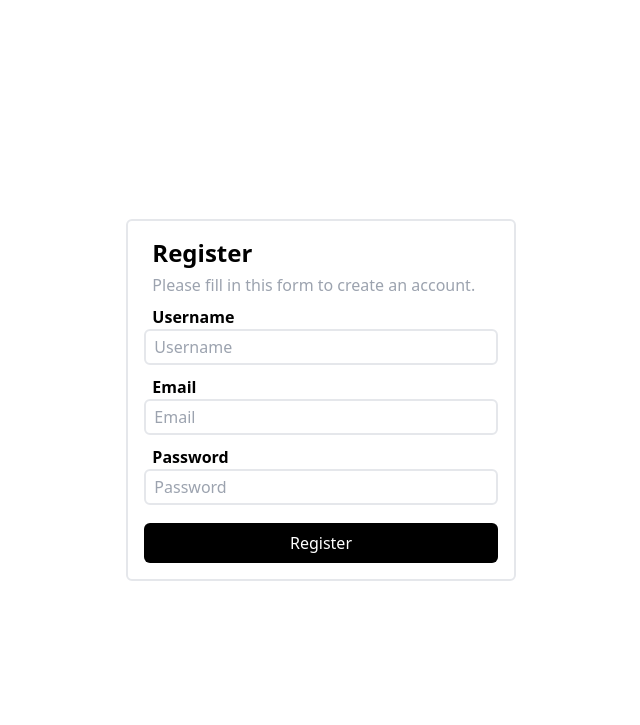
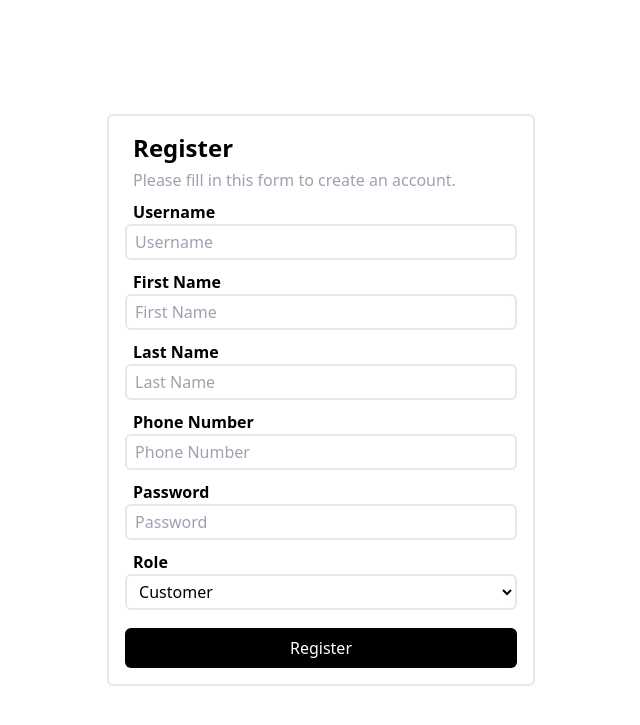
Before and after one commit to Nicoletapa/Rombooking-system-, a PHP site: page /register.php in a window 1280 px wide. Shown: the top 725 px of the page, without its empty margins (319-959 px from the left). Run offline with PHP 8.4, Linux system fonts and the light colour scheme; some libraries are stand-ins or nearby versions.

```diff
--- a/config.php
+++ b/config.php
@@ -2,7 +2,7 @@
 $host = 'localhost';
 $user = 'root'; // Default user for XAMPP
 $password = ''; // Leave it blank by default in XAMPP
-$db_name = 'test';
+$db_name = 'Gang';
 
 $conn = mysqli_connect($host, $user, $password, $db_name);
 
--- a/register.php
+++ b/register.php
@@ -1,22 +1,29 @@
 <?php
+ini_set('display_errors', 1);
+ini_set('display_startup_errors', 1);
+error_reporting(E_ALL);
+
 include('config.php');
-
 
 if ($_SERVER['REQUEST_METHOD'] == 'POST') {
     $username = mysqli_real_escape_string($conn, $_POST['username']);
-    $email = mysqli_real_escape_string($conn, $_POST['email']);
+    $firstname = mysqli_real_escape_string($conn, $_POST['firstname']);
+    $lastname = mysqli_real_escape_string($conn, $_POST['lastname']);
+    $phone = mysqli_real_escape_string($conn, $_POST['phone']);
     $password = mysqli_real_escape_string($conn, $_POST['password']);
     $hashed_password = password_hash($password, PASSWORD_BCRYPT);
+    $rolle_id = mysqli_real_escape_string($conn, $_POST['role']); // Assuming this is passed from the form
 
     // Check if the user already exists
-    $check_user = "SELECT * FROM users WHERE email='$email' OR username='$username'";
+    $check_user = "SELECT * FROM Bruker WHERE UserName='$username'";
     $result = mysqli_query($conn, $check_user);
 
     if (mysqli_num_rows($result) > 0) {
         echo "User already exists!";
     } else {
         // Insert new user
-        $query = "INSERT INTO users (username, email, password) VALUES ('$username', '$email', '$hashed_password')";
+        $query = "INSERT INTO Bruker (UserName, Navn, Etternavn, TlfNr, Password, RolleID)
+                  VALUES ('$username', '$firstname', '$lastname', '$phone', '$hashed_password', '$rolle_id')";
         if (mysqli_query($conn, $query)) {
             echo "Registration successful! <a href='login.php'>Login here</a>";
         } else {
@@ -29,7 +36,7 @@ if ($_SERVER['REQUEST_METHOD'] == 'POST') {
 <head>
     <meta charset="UTF-8" />
     <meta name="viewport" content="width=device-width, initial-scale=1.0" />
-    <title>Document</title>
+    <title>Register</title>
     <script src="https://cdn.tailwindcss.com"></script>
 </head>
 <div class="flex h-screen justify-center items-center">
@@ -42,8 +49,18 @@ if ($_SERVER['REQUEST_METHOD'] == 'POST') {
                 style="background-color: inherit; width: 100%; margin-bottom: 10px;"
                 class="border-2 rounded-md px-2 py-1"><br>
 
-            <label for="email" class="px-2 mb-2 font-semibold">Email</label>
-            <input type="email" id="email" name="email" placeholder="Email" required
+            <label for="firstname" class="px-2 mb-2 font-semibold">First Name</label>
+            <input type="text" id="firstname" name="firstname" placeholder="First Name" required
+                style="background-color: inherit; width: 100%; margin-bottom: 10px;"
+                class="border-2 rounded-md px-2 py-1"><br>
+
+            <label for="lastname" class="px-2 mb-2 font-semibold">Last Name</label>
+            <input type="text" id="lastname" name="lastname" placeholder="Last Name" required
+                style="background-color: inherit; width: 100%; margin-bottom: 10px;"
+                class="border-2 rounded-md px-2 py-1"><br>
+
+            <label for="phone" class="px-2 mb-2 font-semibold">Phone Number</label>
+            <input type="text" id="phone" name="phone" placeholder="Phone Number" required
                 style="background-color: inherit; width: 100%; margin-bottom: 10px;"
                 class="border-2 rounded-md px-2 py-1"><br>
 
@@ -51,6 +68,14 @@ if ($_SERVER['REQUEST_METHOD'] == 'POST') {
             <input type="password" id="password" name="password" placeholder="Password" required
                 style="background-color: inherit; width: 100%; margin-bottom: 10px;"
                 class="border-2 rounded-md px-2 py-1"><br>
+
+            <label for="role" class="px-2 mb-2 font-semibold">Role</label>
+            <select id="role" name="role" required style="background-color: inherit; width: 100%; margin-bottom: 10px;"
+                class="border-2 rounded-md px-2 py-1">
+                <option value="1">Customer</option>
+                <option value="2">Admin</option>
+            </select><br>
+
             <button type="submit" class="p-2 w-full rounded-md bg-black text-white mt-2">Register</button>
         </form>
     </div>
```
Also changed, not shown: Layout/Navbar.php (+9 -2 lines), login.php (+10 -5 lines).
